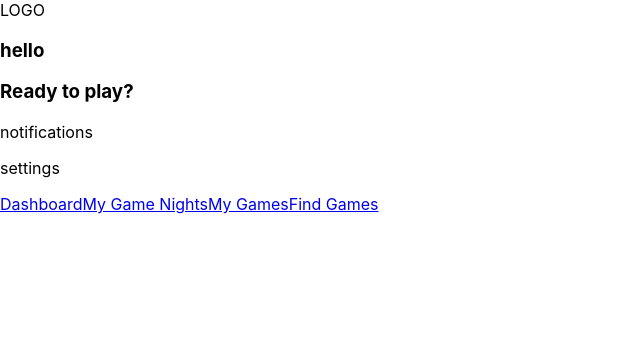
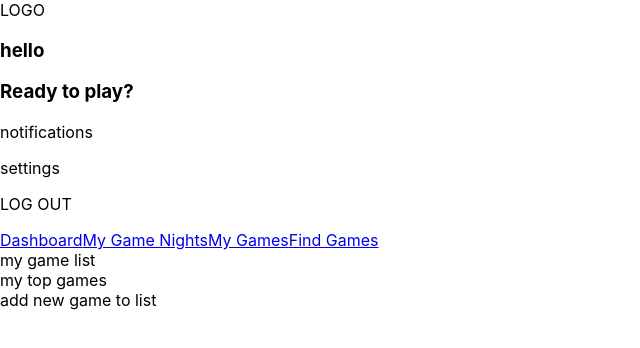
Before and after one commit to GiliEllen/GameNight-React-Node.js-Redux-MySQL, a React (Create React App) app in the folder client/: page /my-games in a window 1280 px wide. Shown: the top 348 px of the page, without its empty margins (0-640 px from the left). Built offline with nearby package versions, Linux system fonts and the light colour scheme; no server answers.

Commit message:
working calender picker
no picking yet

```diff
--- a/client/package.json
+++ b/client/package.json
@@ -13,6 +13,7 @@
     "@types/react": "^18.0.25",
     "@types/react-dom": "^18.0.9",
     "react": "^18.2.0",
+    "react-calendar": "^4.0.0",
     "react-dom": "^18.2.0",
     "react-redux": "^8.0.5",
     "react-router-dom": "^6.4.3",
--- a/client/src/App.tsx
+++ b/client/src/App.tsx
@@ -9,6 +9,8 @@ import { useEffect } from "react";
 import { login } from "./features/loggedInUser/userAPI";
 import HomePage from './features/homePage/HomePage';
 import Dashboard from './components/dashboard/Dashboard';
+import MyGameNights from './components/myGameNight/MyGameNights';
+import MyGames from './components/myGames/MyGames';
 
 
 function App() {
@@ -23,8 +25,8 @@ function App() {
           <Route path="/login" element={<Login />} />
           <Route path="/home" element={<HomePage />} />
           <Route path="/dashboard" element={<Dashboard />} />
-          <Route path="/my-game-nights" element={<HomePage />} />
-          <Route path="/my-games" element={<HomePage />} />
+          <Route path="/my-game-nights" element={<MyGameNights />} />
+          <Route path="/my-games" element={<MyGames />} />
           <Route path="/find-games" element={<HomePage />} />
         </Routes>
       </BrowserRouter>
--- /dev/null
+++ b/client/src/components/calender/ReactCalender.tsx
@@ -0,0 +1,22 @@
+import React from "react";
+//@ts-ignore
+import Calendar from "react-calendar";
+import { useState } from "react";
+import 'react-calendar/dist/Calendar.css';
+
+function ReactCalender() {
+  const [date, setDate] = useState(new Date());
+
+  const onChange = (date:Date) => {
+    setDate(date);
+  };
+
+  return (
+    <div>
+      <Calendar calendarType="Hebrew" onChange={onChange} value={date} />
+      <p>{`${date}`}</p>
+    </div>
+  );
+}
+
+export default ReactCalender;
--- a/client/src/components/dashboard/Dashboard.tsx
+++ b/client/src/components/dashboard/Dashboard.tsx
@@ -1,13 +1,15 @@
 import React from 'react'
 import Header from './../header/Header';
 import NavBar from './../navbar/NavBar';
+import ReactCalender from './../calender/ReactCalender';
 
 function Dashboard() {
   return (
     <div>
         <Header/>
         <NavBar/>
-        <div>your next game is...</div>
+        <ReactCalender/>
+        <div>Recent game</div>
         <div>calnder for game nights</div>
         <div>top games</div>
     </div>
--- a/client/src/components/header/Header.tsx
+++ b/client/src/components/header/Header.tsx
@@ -15,6 +15,7 @@ function Header() {
       <div className="user_settings">
            <p>notifications</p>
            <p>settings</p>
+           <p>LOG OUT</p>
       </div>
     </div>
   );
--- /dev/null
+++ b/client/src/components/myGameNight/MyGameNights.tsx
@@ -0,0 +1,17 @@
+import React from "react";
+import Header from "./../header/Header";
+import NavBar from "./../navbar/NavBar";
+
+function MyGameNights() {
+  return (
+    <div>
+      <Header />
+      <NavBar />
+      <div>your next game is...</div>
+      <div>calnder for game nights</div>
+      <div>Schdual new game here</div>
+    </div>
+  );
+}
+
+export default MyGameNights;
--- /dev/null
+++ b/client/src/components/myGames/MyGames.tsx
@@ -0,0 +1,17 @@
+import React from "react";
+import Header from "./../header/Header";
+import NavBar from "./../navbar/NavBar";
+
+function MyGames() {
+  return (
+    <div>
+      <Header />
+      <NavBar />
+      <div>my game list</div>
+      <div>my top games</div>
+      <div>add new game to list</div>
+    </div>
+  );
+}
+
+export default MyGames;
--- a/client/src/features/homePage/HomePage.tsx
+++ b/client/src/features/homePage/HomePage.tsx
@@ -15,10 +15,10 @@ function HomePage() {
     dispatch(login());
   }, []);
 
+
   return (
     <div>
       <Header />
-
       <NavBar />
       <Outlet />
     </div>
--- a/client/src/features/login/Login.tsx
+++ b/client/src/features/login/Login.tsx
@@ -1,7 +1,9 @@
 import React from "react";
 import axios from "axios";
+import { useNavigate } from "react-router-dom";
 
 export const Login = () => {
+  const navigate = useNavigate();
   const handleLogin = async (ev: any) => {
     try {
       ev.preventDefault();
@@ -19,6 +21,8 @@ export const Login = () => {
         console.log("no user found");
       } else if(userArray.length > 0) {
         console.log("user found!")
+        navigate("/home")
+
       }
     } catch (error) {
       console.log(error);
```
Also changed, not shown: client/src/components/findGames/FindGames.tsx (added, +15 -0 lines), 1 other file (tests, documents, lock files or other folders).
